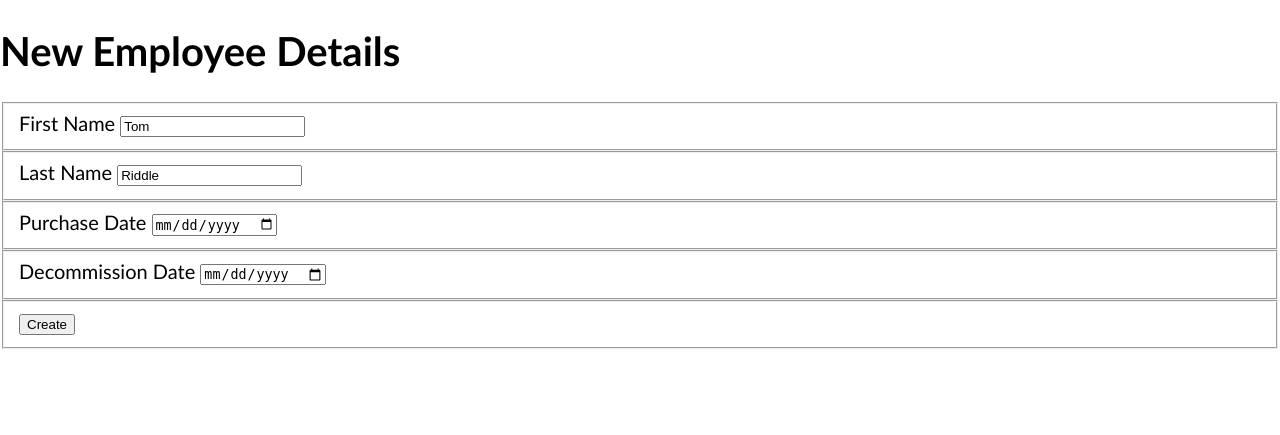
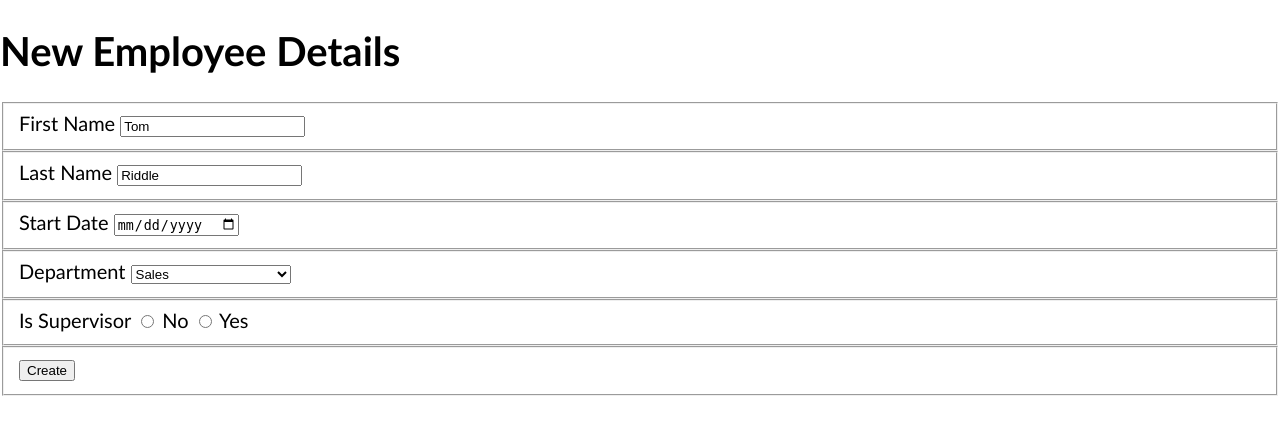
Before and after one commit to nss-cohort-36/bangazon-workforce-mgt-illin-illusionists, a Django app: template hrapp/templates/employees/form.html in a window 1280 px wide. Shown: the part 66-501 px from the top of the page. Run offline with Django 3.2, Linux system fonts and the light colour scheme; the template is opened without the code that fills it: values that come from a table or form of the project are taken from there, others are empty; data comes from the database, SQL or seed files in the repository; parts of the project's set-up code (start-up, migrations or seed data) failed here and were passed over.

Commit message:
created form and relevant view fn. problem with posting the new form

```diff
--- a/hrapp/templates/employees/employees_list.html
+++ b/hrapp/templates/employees/employees_list.html
@@ -2,6 +2,9 @@
 
 {% block content %}
 <h1>Employees</h1>
+
+
+<a href = "{% url 'hrapp:employee_form' %}">Add Employee to Bangazon</a>
 
 <ol>
 {% for employee in employees %}
--- a/hrapp/templates/employees/form.html
+++ b/hrapp/templates/employees/form.html
@@ -22,15 +22,27 @@
                 <input id = "last" type = "text" name = "last" value = "{{employee.last_name}}" />
             </fieldset>
             <fieldset>
-                <label for = "purchase_date">Purchase Date</label>
-                <input id="purchase_date" type = "date" name="purchase_date" value = "{{computer.purchase_date}}" />
+                <label for = "start_date">Start Date</label>
+                <input id="start_date" type = "date" name="start_date" value = "{{employee.start_date}}" />
             </fieldset>
-            {% if computer.id is not None %}
             <fieldset>
-                <label for ="decommission_date">Decommission Date</label>
-                <input id="purchase_date" type = "date" name="decommission_date" value = "{{computer.decommission_date}}" />
+                <label for="department">Department </label>
+                 <select id="department" type="text" name="department">
+                {% for department in all_departments %}
+                    <option value="{{department.id}}">
+                    {{department.dept_name}}
+                    </option>
+                {% endfor %}
+                </select>
             </fieldset>
-            {% endif %}
+
+            <fieldset>
+                <label for ="is_supervisor">Is Supervisor</label>
+                <input id="is_supervisor_no" type = "radio" name="is_supervisor" value = "0" />
+                <label for="is_supervisor_no">No</label>
+                <input id="is_supervisor_yes" type = "radio" name="is_supervisor" value = "1" />
+                  <label for="is_supervisor_yes">Yes</label>
+            </fieldset>
             <fieldset>
                 <input type = "submit" value="Create" />
             </fieldset>
```
Also changed, not shown: hrapp/views/employees/employee_list.py (+18 -5 lines), hrapp/views/employees/form.py (+18 -3 lines).
